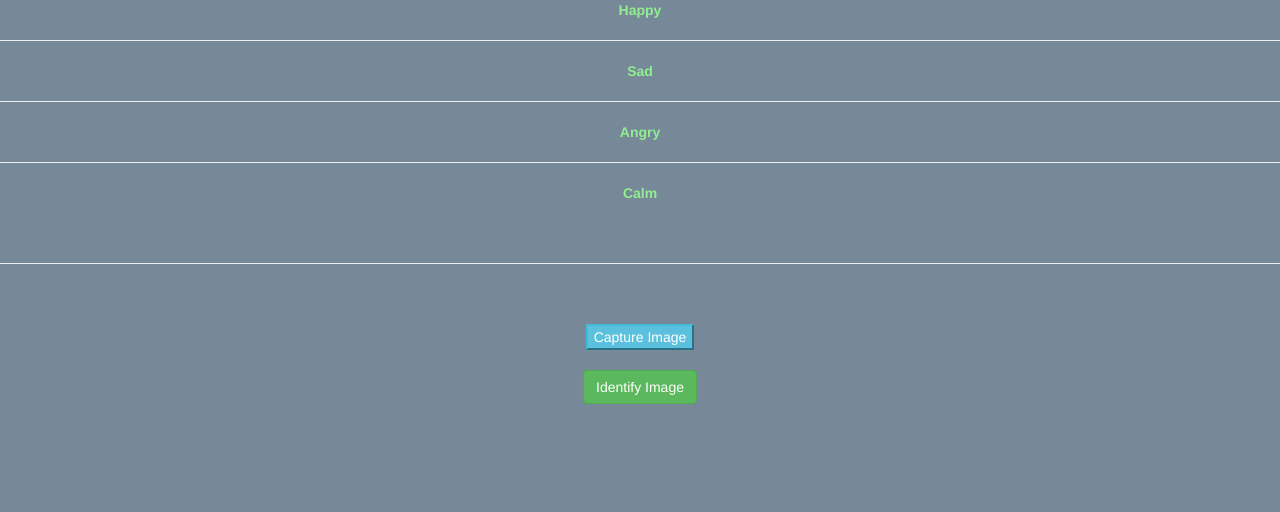
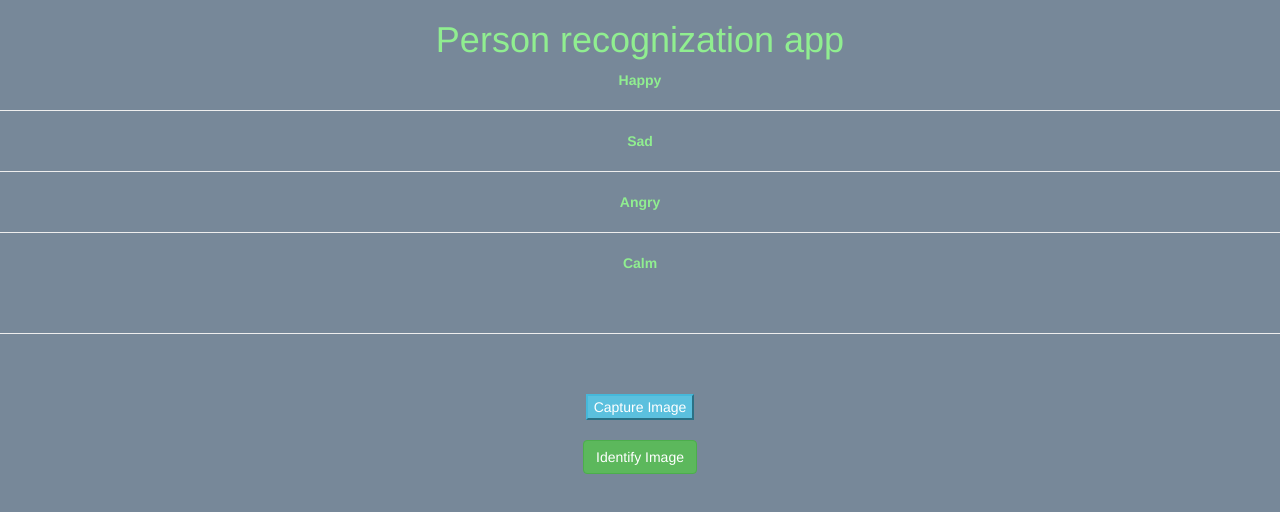
Before and after one commit to Myshaali/C-103, a plain HTML site: page index.html in a window 1280 px wide. Drawn offline with nearby package versions, Linux system fonts and the light colour scheme.

Commit message:
Add files via upload

```diff
--- a/index.html
+++ b/index.html
@@ -12,6 +12,7 @@
 
   </head>
   <body>
+    <h1>Person recognization app</h1>
 <div class="list_of_objects">
   <b class="name_of_objects">
     Happy
```
